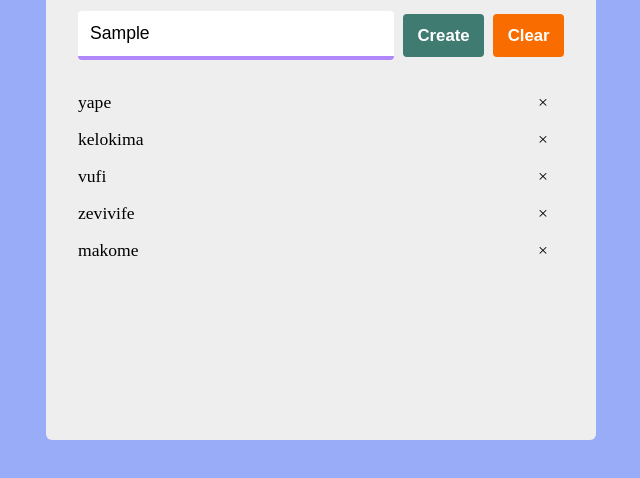
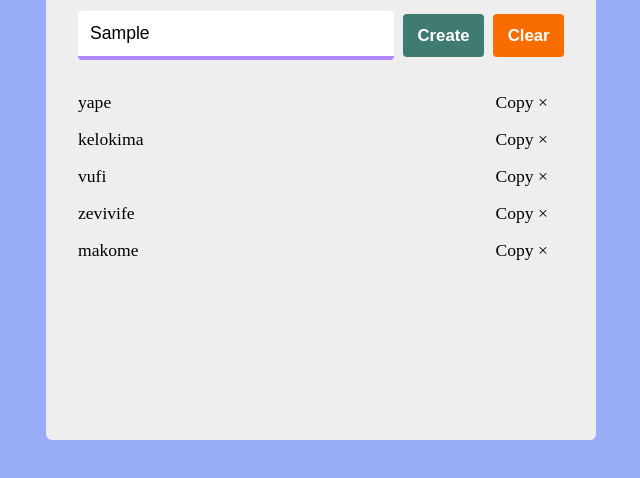
Before and after one commit to nihat-js/business-name-generator, a plain HTML site: page index.html in a window 1280 px wide. Both pictures are taken after typing "Sample" into the empty fields and a click on the button "Create". Shown: the part 160-638 px from the top of the page, without its empty margins (319-959 px from the left). Drawn offline with Linux system fonts and the light colour scheme.

Commit message:
Added 'COPY' button

```diff
--- a/main.js
+++ b/main.js
@@ -6,7 +6,7 @@ create.addEventListener("click",()=>{
     for(let i=1;i<=5;i++){
         let x = generator();
         let d = document.createElement("div");
-        d.innerHTML +=" <div  id='"+id+"' class='item' ><span> " + x + " </span> <span onclick='remove(this)'; class='remove'> &times; </span></div>" ;
+        d.innerHTML +=" <div  id='"+id+"' class='item' ><span> " + x + " </span>  <div> <span class='copy' onclick='copy(this)'>  Copy </span>  <span onclick='remove(this)' class='remove'> &times;  </span>  </div> </div>" ;
         document.querySelector(".list").prepend(d);
         id++;
     }
@@ -33,8 +33,15 @@ const  generator = () =>{
 // //   (; ((
 
 function remove (e) {
-      e.parentElement.remove();
+      e.parentElement.parentElement.remove();
 }
 document.getElementById('clear').addEventListener("click",()=>{
     document.querySelector(".list").innerHTML = "";
 })
+
+function copy(e){
+     e.innerHTML = "Copied";
+     setTimeout(()=>{
+         e.innerHTML="Copy";
+     },1000)
+}
--- a/style.css
+++ b/style.css
@@ -91,3 +91,6 @@ h2{
         transform: translateY(0);
     }
 }
+.copy{
+    cursor: pointer;
+}
```
